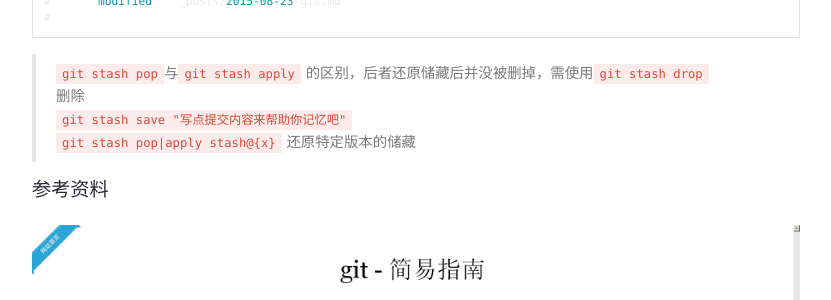
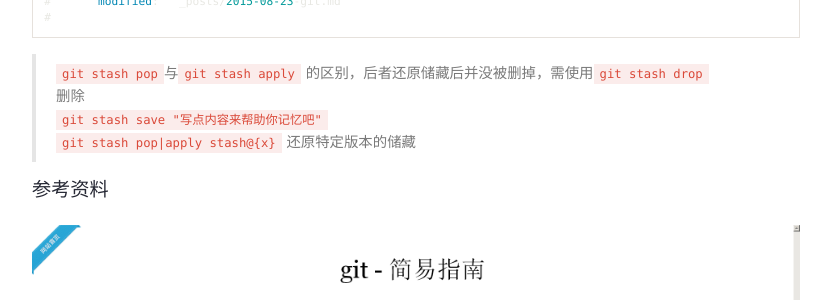
Before and after one commit to junhc/junhc.github.io, a Jekyll site: the page built from _posts/2015-08-23-git.md, in a window 1280 px wide and 900 px high, scrolled down 2718 px. Shown: the part 147-447 px from the top of the window, without its empty margins (224-1055 px from the left). Built offline with Jekyll 4.4.1, drawn with Linux system fonts in a browser that asks for light colours; Markdown is read by kramdown in place of the engine named in the settings; comment, search, counter and statistics services are not loaded.

````diff
--- a/_posts/2015-08-23-git.md
+++ b/_posts/2015-08-23-git.md
@@ -136,7 +136,7 @@
 ```
 
 > `git stash pop`与`git stash apply` 的区别，后者还原储藏后并没被删掉，需使用`git stash drop`删除
-> `git stash save "写点提交内容来帮助你记忆吧"`
+> `git stash save "写点内容来帮助你记忆吧"`
 > `git stash pop|apply stash@{x}` 还原特定版本的储藏
 
 #### 参考资料
````
